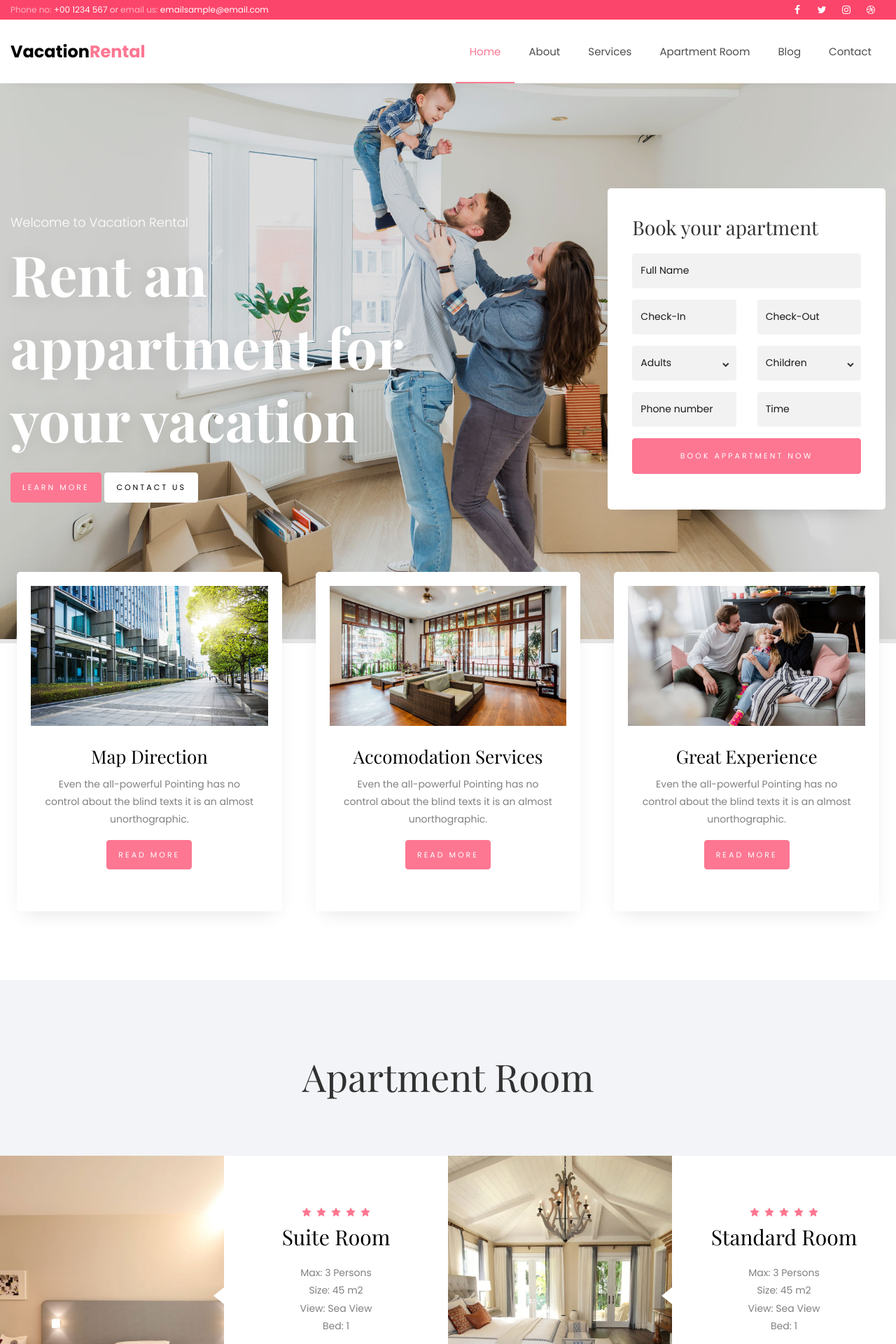
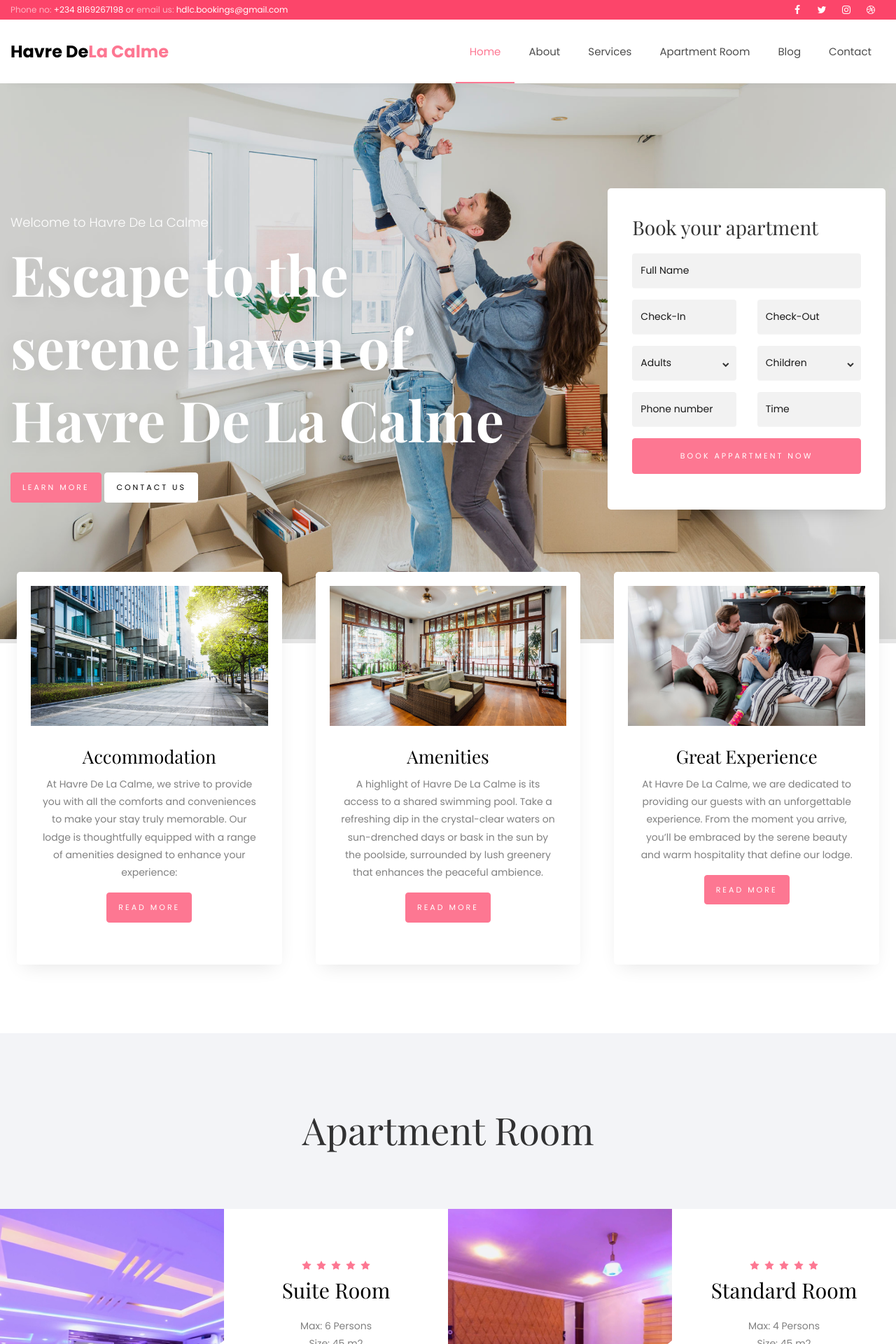
Before and after one commit to AlphaIADA/havre-de-la-calm, a PHP site: page / in a window 1280 px wide. Shown: the top 1920 px of the page at 70% size. Run offline with PHP 8.4, Linux system fonts and the light colour scheme; style sheets or scripts are compiled from the project's sources; some libraries are stand-ins or nearby versions; some web fonts are replaced.

Commit message:
uPDATE bASIC html

```diff
--- a/vacation-rental-master/contact.html
+++ b/vacation-rental-master/contact.html
@@ -1,7 +1,7 @@
 <!DOCTYPE html>
 <html lang="en">
   <head>
-    <title>Vacation Rental - Free Bootstrap 4 Template by Colorlib</title>
+    <title>Havre De La Calme - Free Bootstrap 4 Template by Colorlib</title>
     <meta charset="utf-8">
     <meta name="viewport" content="width=device-width, initial-scale=1, shrink-to-fit=no">
 
@@ -27,7 +27,7 @@
 			<div class="container">
 				<div class="row justify-content-between">
 						<div class="col d-flex align-items-center">
-							<p class="mb-0 phone"><span class="mailus">Phone no:</span> <a href="#">+00 1234 567</a> or <span class="mailus">email us:</span> <a href="#">emailsample@email.com</a></p>
+							<p class="mb-0 phone"><span class="mailus">Phone no:</span> <a href="#">+234 8169267198</a> or <span class="mailus">email us:</span> <a href="#">hdlc.bookings@gmail.com</a></p>
 						</div>
 						<div class="col d-flex justify-content-end">
 							<div class="social-media">
@@ -180,7 +180,7 @@
 			<div class="container">
 				<div class="row">
 					<div class="col-md-6 col-lg-3 mb-md-0 mb-4">
-						<h2 class="footer-heading"><a href="#" class="logo">Vacation Rental</a></h2>
+						<h2 class="footer-heading"><a href="#" class="logo">Havre De La Calme</a></h2>
 						<p>A small river named Duden flows by their place and supplies it with the necessary regelialia.</p>
 						<a href="#">Read more <span class="fa fa-chevron-right" style="font-size: 11px;"></span></a>
 					</div>
--- a/vacation-rental-master/css/flaticon.css
+++ b/vacation-rental-master/css/flaticon.css
@@ -1,6 +1,6 @@
 	/*
   	Flaticon icon font: Flaticon
-  	Creation date: 24/01/2020 06:52
+  	Creation date: 24/01/2024 06:52
   	*/
 
 
--- a/vacation-rental-master/fonts/flaticon/font/_flaticon.scss
+++ b/vacation-rental-master/fonts/flaticon/font/_flaticon.scss
@@ -1,6 +1,6 @@
     /*
     Flaticon icon font: Flaticon
-    Creation date: 16/02/2020 23:13
+    Creation date: 16/02/2024 23:13
     */
 
     @font-face {
--- a/vacation-rental-master/fonts/flaticon/font/flaticon.css
+++ b/vacation-rental-master/fonts/flaticon/font/flaticon.css
@@ -1,6 +1,6 @@
 	/*
   	Flaticon icon font: Flaticon
-  	Creation date: 16/02/2020 23:13
+  	Creation date: 16/02/2024 23:13
   	*/
 
 @font-face {
--- a/vacation-rental-master/fonts/flaticon/font/flaticon.html
+++ b/vacation-rental-master/fonts/flaticon/font/flaticon.html
@@ -1,7 +1,7 @@
 <!DOCTYPE html>
 <!--
   Flaticon icon font: Flaticon
-  Creation date: 16/02/2020 23:13
+  Creation date: 16/02/2024 23:13
 -->
 <html>
 <!DOCTYPE html>
--- a/vacation-rental-master/index.html
+++ b/vacation-rental-master/index.html
@@ -1,7 +1,7 @@
 <!DOCTYPE html>
 <html lang="en">
   <head>
-    <title>Vacation Rental - Free Bootstrap 4 Template by Colorlib</title>
+    <title>Havre De La Calme</title>
     <meta charset="utf-8">
     <meta name="viewport" content="width=device-width, initial-scale=1, shrink-to-fit=no">
 
@@ -27,7 +27,7 @@
 			<div class="container">
 				<div class="row justify-content-between">
 						<div class="col d-flex align-items-center">
-							<p class="mb-0 phone"><span class="mailus">Phone no:</span> <a href="#">+00 1234 567</a> or <span class="mailus">email us:</span> <a href="#">emailsample@email.com</a></p>
+							<p class="mb-0 phone"><span class="mailus">Phone no:</span> <a href="#">+234 8169267198</a> or <span class="mailus">email us:</span> <a href="#">hdlc.bookings@gmail.com</a></p>
 						</div>
 						<div class="col d-flex justify-content-end">
 							<div class="social-media">
@@ -44,7 +44,7 @@
 		</div>
 		<nav class="navbar navbar-expand-lg navbar-dark ftco_navbar bg-dark ftco-navbar-light" id="ftco-navbar">
 	    <div class="container">
-	    	<a class="navbar-brand" href="index.html">Vacation<span>Rental</span></a>
+	    	<a class="navbar-brand" href="index.html">Havre De<span>La Calme</span></a>
 	      <button class="navbar-toggler" type="button" data-toggle="collapse" data-target="#ftco-nav" aria-controls="ftco-nav" aria-expanded="false" aria-label="Toggle navigation">
 	        <span class="fa fa-bars"></span> Menu
 	      </button>
@@ -67,8 +67,8 @@
       <div class="container">
         <div class="row no-gutters slider-text js-fullheight align-items-center justify-content-start" data-scrollax-parent="true">
           <div class="col-md-7 ftco-animate">
-          	<h2 class="subheading">Welcome to Vacation Rental</h2>
-          	<h1 class="mb-4">Rent an appartment for your vacation</h1>
+          	<h2 class="subheading">Welcome to Havre De La Calme</h2>
+          	<h1 class="mb-4">Escape to the serene haven of Havre De La Calme</h1>
             <p><a href="#" class="btn btn-primary">Learn more</a> <a href="#" class="btn btn-white">Contact us</a></p>
           </div>
         </div>
@@ -169,8 +169,9 @@
             <div class="d-block services-wrap text-center">
               <div class="img" style="background-image: url(images/services-1.jpg);"></div>
               <div class="media-body py-4 px-3">
-                <h3 class="heading">Map Direction</h3>
-                <p>Even the all-powerful Pointing has no control about the blind texts it is an almost unorthographic.</p>
+                <h3 class="heading">Accommodation</h3>
+                <p>At Havre De La Calme, we strive to provide you with all the comforts and conveniences to make your stay truly memorable. Our lodge
+					is thoughtfully equipped with a range of amenities designed to enhance your experience:</p>
                 <p><a href="#" class="btn btn-primary">Read more</a></p>
               </div>
             </div>
@@ -179,8 +180,9 @@
             <div class="d-block services-wrap text-center">
               <div class="img" style="background-image: url(images/services-2.jpg);"></div>
               <div class="media-body py-4 px-3">
-                <h3 class="heading">Accomodation Services</h3>
-                <p>Even the all-powerful Pointing has no control about the blind texts it is an almost unorthographic.</p>
+                <h3 class="heading">Amenities</h3>
+                <p>A highlight of Havre De La Calme is its access to a shared swimming pool. Take a refreshing dip in the crystal-clear waters on
+					sun-drenched days or bask in the sun by the poolside, surrounded by lush greenery that enhances the peaceful ambience.</p>
                 <p><a href="#" class="btn btn-primary">Read more</a></p>
               </div>
             </div>
@@ -190,7 +192,8 @@
               <div class="img" style="background-image: url(images/services-3.jpg);"></div>
               <div class="media-body py-4 px-3">
                 <h3 class="heading">Great Experience</h3>
-                <p>Even the all-powerful Pointing has no control about the blind texts it is an almost unorthographic.</p>
+                <p>At Havre De La Calme, we are dedicated to providing our guests with an unforgettable experience.
+					From the moment you arrive, you’ll be embraced by the serene beauty and warm hospitality that define our lodge.</p>
                 <p><a href="#" class="btn btn-primary">Read more</a></p>
               </div>
             </div>
@@ -209,17 +212,17 @@
 				<div class="row no-gutters">
     			<div class="col-lg-6">
     				<div class="room-wrap d-md-flex">
-    					<a href="#" class="img" style="background-image: url(images/room-1.jpg);"></a>
+    					<a href="#" class="img" style="background-image: url(images/Havre\ Suite.jpg);"></a>
     					<div class="half left-arrow d-flex align-items-center">
     						<div class="text p-4 p-xl-5 text-center">
     							<p class="star mb-0"><span class="fa fa-star"></span><span class="fa fa-star"></span><span class="fa fa-star"></span><span class="fa fa-star"></span><span class="fa fa-star"></span></p>
     							<!-- <p class="mb-0"><span class="price mr-1">$120.00</span> <span class="per">per night</span></p> -->
 	    						<h3 class="mb-3"><a href="rooms.html">Suite Room</a></h3>
 	    						<ul class="list-accomodation">
-	    							<li><span>Max:</span> 3 Persons</li>
+	    							<li><span>Max:</span> 6 Persons</li>
 	    							<li><span>Size:</span> 45 m2</li>
-	    							<li><span>View:</span> Sea View</li>
-	    							<li><span>Bed:</span> 1</li>
+	    							<li><span>View:</span>Roof View</li>
+	    							<li><span>Bed:</span> 3</li>
 	    						</ul>
 	    						<p class="pt-1"><a href="room-single.html" class="btn-custom px-3 py-2">View Room Details <span class="icon-long-arrow-right"></span></a></p>
     						</div>
@@ -228,17 +231,17 @@
     			</div>
     			<div class="col-lg-6">
     				<div class="room-wrap d-md-flex">
-    					<a href="#" class="img" style="background-image: url(images/room-2.jpg);"></a>
+    					<a href="#" class="img" style="background-image: url(images/havre\ standard.jpg);"></a>
     					<div class="half left-arrow d-flex align-items-center">
     						<div class="text p-4 p-xl-5 text-center">
     							<p class="star mb-0"><span class="fa fa-star"></span><span class="fa fa-star"></span><span class="fa fa-star"></span><span class="fa fa-star"></span><span class="fa fa-star"></span></p>
     							<!-- <p class="mb-0"><span class="price mr-1">$120.00</span> <span class="per">per night</span></p> -->
 	    						<h3 class="mb-3"><a href="rooms.html">Standard Room</a></h3>
 									<ul class="list-accomodation">
-	    							<li><span>Max:</span> 3 Persons</li>
+	    							<li><span>Max:</span> 4 Persons</li>
 	    							<li><span>Size:</span> 45 m2</li>
-	    							<li><span>View:</span> Sea View</li>
-	    							<li><span>Bed:</span> 1</li>
+	    							<li><span>View:</span> GD View </li>
+	    							<li><span>Bed:</span> 2</li>
 	    						</ul>
 	    						<p class="pt-1"><a href="room-single.html" class="btn-custom px-3 py-2">View Room Details <span class="icon-long-arrow-right"></span></a></p>
     						</div>
@@ -248,17 +251,17 @@
 
     			<div class="col-lg-6">
     				<div class="room-wrap d-md-flex">
-    					<a href="#" class="img order-md-last" style="background-image: url(images/room-3.jpg);"></a>
+    					<a href="#" class="img order-md-last" style="background-image: url(images/havre\ family.jpg);"></a>
     					<div class="half right-arrow d-flex align-items-center">
     						<div class="text p-4 p-xl-5 text-center">
     							<p class="star mb-0"><span class="fa fa-star"></span><span class="fa fa-star"></span><span class="fa fa-star"></span><span class="fa fa-star"></span><span class="fa fa-star"></span></p>
     							<!-- <p class="mb-0"><span class="price mr-1">$120.00</span> <span class="per">per night</span></p> -->
 	    						<h3 class="mb-3"><a href="rooms.html">Family Room</a></h3>
 									<ul class="list-accomodation">
-	    							<li><span>Max:</span> 3 Persons</li>
+	    							<li><span>Max:</span> 4 Persons</li>
 	    							<li><span>Size:</span> 45 m2</li>
 	    							<li><span>View:</span> Sea View</li>
-	    							<li><span>Bed:</span> 1</li>
+	    							<li><span>Bed:</span> 2</li>
 	    						</ul>
 	    						<p class="pt-1"><a href="room-single.html" class="btn-custom px-3 py-2">View Room Details <span class="icon-long-arrow-right"></span></a></p>
     						</div>
@@ -267,16 +270,16 @@
     			</div>
     			<div class="col-lg-6">
     				<div class="room-wrap d-md-flex">
-    					<a href="#" class="img order-md-last" style="background-image: url(images/room-4.jpg);"></a>
+    					<a href="#" class="img order-md-last" style="background-image: url(images/havre\ deluxe.jpg);"></a>
     					<div class="half right-arrow d-flex align-items-center">
     						<div class="text p-4 p-xl-5 text-center">
     							<p class="star mb-0"><span class="fa fa-star"></span><span class="fa fa-star"></span><span class="fa fa-star"></span><span class="fa fa-star"></span><span class="fa fa-star"></span></p>
     							<!-- <p class="mb-0"><span class="price mr-1">$120.00</span> <span class="per">per night</span></p> -->
 	    						<h3 class="mb-3"><a href="rooms.html">Deluxe Room</a></h3>
 									<ul class="list-accomodation">
-	    							<li><span>Max:</span> 3 Persons</li>
+	    							<li><span>Max:</span> 2 Persons</li>
 	    							<li><span>Size:</span> 45 m2</li>
-	    							<li><span>View:</span> Sea View</li>
+	    							<li><span>View:</span> Point</li>
 	    							<li><span>Bed:</span> 1</li>
 	    						</ul>
 	    						<p class="pt-1"><a href="room-single.html" class="btn-custom px-3 py-2">View Room Details <span class="icon-long-arrow-right"></span></a></p>
@@ -381,7 +384,7 @@
 					<div class="col-md-6 wrap-about">
 						<div class="img img-2 mb-4" style="background-image: url(images/about.jpg);">
 						</div>
-						<h2>The most recommended vacation rental</h2>
+						<h2>The most recommended Havre De La Calme</h2>
 						<p>A small river named Duden flows by their place and supplies it with the necessary regelialia. It is a paradisematic country, in which roasted parts of sentences fly into your mouth. Even the all-powerful Pointing has no control about the blind texts it is an almost unorthographic life One day however a small line of blind text by the name of Lorem Ipsum decided to leave for the far World of Grammar.</p>
 					</div>
 					<div class="col-md-6 wrap-about ftco-animate">
@@ -408,7 +411,7 @@
 		              </div>
 		              <div class="media-body pl-3">
 		                <h3 class="heading">Hot Showers</h3>
-		                <p>A small river named Duden flows by their place and supplies it with the necessary</p>
+		                <p>Our modern bathroom features a powerful hot shower, ensuring you can unwind and refresh after a day of exploring</p>
 		              </div>
 		            </div>
 		            <div class="services-2 col-lg-6 d-flex w-100">
@@ -417,7 +420,7 @@
 		              </div>
 		              <div class="media-body pl-3">
 		                <h3 class="heading">Laundry</h3>
-		                <p>A small river named Duden flows by their place and supplies it with the necessary</p>
+		                <p>On-site laundry facilities are available for your convenience, allowing you to keep your clothes fresh and clean during your stay.</p>
 		              </div>
 		            </div>
 		            <div class="services-2 col-lg-6 d-flex w-100">
@@ -426,7 +429,7 @@
 		              </div>
 		              <div class="media-body pl-3">
 		                <h3 class="heading">Air Conditioning</h3>
-		                <p>A small river named Duden flows by their place and supplies it with the necessary</p>
+		                <p> Stay comfortable no matter the weather with our efficient air conditioning system, providing a cool retreat during warmer days.</p>
 		              </div>
 		            </div>
 		            <div class="services-2 col-lg-6 d-flex w-100">
@@ -435,7 +438,7 @@
 		              </div>
 		              <div class="media-body pl-3">
 		                <h3 class="heading">Free Wifi</h3>
-		                <p>A small river named Duden flows by their place and supplies it with the necessary</p>
+		                <p>Stay connected with our complimentary high-speed Wi-Fi, ideal for streaming, browsing, or catching up on work.</p>
 		              </div>
 		            </div>
 		            <div class="services-2 col-lg-6 d-flex w-100">
@@ -444,7 +447,7 @@
 		              </div>
 		              <div class="media-body pl-3">
 		                <h3 class="heading">Kitchen</h3>
-		                <p>A small river named Duden flows by their place and supplies it with the necessary</p>
+		                <p>The fully equipped kitchenette includes all the essentials you need to prepare your favorite meals, from a stovetop to a microwave and refrigerator.</p>
 		              </div>
 		            </div>
 		            <div class="services-2 col-lg-6 d-flex w-100">
@@ -453,7 +456,7 @@
 		              </div>
 		              <div class="media-body pl-3">
 		                <h3 class="heading">Ironing</h3>
-		                <p>A small river named Duden flows by their place and supplies it with the necessary</p>
+		                <p>An iron and ironing board are provided, so you can keep your clothes looking sharp and wrinkle-free.</p>
 		              </div>
 		            </div>
 		            <div class="services-2 col-lg-6 d-flex w-100">
@@ -461,8 +464,8 @@
 		            		<span class="flaticon-first"></span>
 		              </div>
 		              <div class="media-body pl-3">
-		                <h3 class="heading">Lovkers</h3>
-		                <p>A small river named Duden flows by their place and supplies it with the necessary</p>
+		                <h3 class="heading">Lockers</h3>
+		                <p>Secure your belongings with our convenient lockers, giving you peace of mind during your stay.</p>
 		              </div>
 		            </div>
 		          </div>
@@ -499,13 +502,14 @@
               <a href="blog-single.html" class="block-20 rounded" style="background-image: url('images/image_1.jpg');">
               </a>
               <div class="text p-4 text-center">
-                <h3 class="heading"><a href="#">Work Hard, Party Hard in a Luxury Chalet in the Alps</a></h3>
+                <h3 class="heading"><a href="#">Work Hard, Party Hard</a></h3>
                 <div class="meta mb-2">
-                  <div><a href="#">January 30, 2020</a></div>
+                  <div><a href="#">January 30, 2024</a></div>
                   <div><a href="#">Admin</a></div>
                   <div><a href="#" class="meta-chat"><span class="fa fa-comment"></span> 3</a></div>
                 </div>
-                <p>Far far away, behind the word mountains, far from the countries Vokalia and Consonantia</p>
+                <p>At Havre De La Calme, we believe in the perfect balance between productivity and relaxation. Our lodge is designed to cater to both your professional needs and your
+					desire for leisure, ensuring you can work hard and party hard during your stay.</p>
               </div>
             </div>
           </div>
@@ -516,7 +520,7 @@
               <div class="text p-4 text-center">
                 <h3 class="heading"><a href="#">Work Hard, Party Hard in a Luxury Chalet in the Alps</a></h3>
                 <div class="meta mb-2">
-                  <div><a href="#">January 30, 2020</a></div>
+                  <div><a href="#">January 30, 2024</a></div>
                   <div><a href="#">Admin</a></div>
                   <div><a href="#" class="meta-chat"><span class="fa fa-comment"></span> 3</a></div>
                 </div>
@@ -531,7 +535,7 @@
               <div class="text p-4 text-center">
                 <h3 class="heading"><a href="#">Work Hard, Party Hard in a Luxury Chalet in the Alps</a></h3>
                 <div class="meta mb-2">
-                  <div><a href="#">January 30, 2020</a></div>
+                  <div><a href="#">January 30, 2024</a></div>
                   <div><a href="#">Admin</a></div>
                   <div><a href="#" class="meta-chat"><span class="fa fa-comment"></span> 3</a></div>
                 </div>
@@ -547,7 +551,7 @@
 			<div class="container">
 				<div class="row">
 					<div class="col-md-6 col-lg-3 mb-md-0 mb-4">
-						<h2 class="footer-heading"><a href="#" class="logo">Vacation Rental</a></h2>
+						<h2 class="footer-heading"><a href="#" class="logo">Havre De La Calme</a></h2>
 						<p>A small river named Duden flows by their place and supplies it with the necessary regelialia.</p>
 						<a href="#">Read more <span class="fa fa-chevron-right" style="font-size: 11px;"></span></a>
 					</div>
--- a/vacation-rental-master/rooms.html
+++ b/vacation-rental-master/rooms.html
@@ -1,7 +1,7 @@
 <!DOCTYPE html>
 <html lang="en">
   <head>
-    <title>Vacation Rental - Free Bootstrap 4 Template by Colorlib</title>
+    <title>Havre De La Calme - Free Bootstrap 4 Template by Colorlib</title>
     <meta charset="utf-8">
     <meta name="viewport" content="width=device-width, initial-scale=1, shrink-to-fit=no">
 
@@ -27,7 +27,7 @@
 			<div class="container">
 				<div class="row justify-content-between">
 						<div class="col d-flex align-items-center">
-							<p class="mb-0 phone"><span class="mailus">Phone no:</span> <a href="#">+00 1234 567</a> or <span class="mailus">email us:</span> <a href="#">emailsample@email.com</a></p>
+							<p class="mb-0 phone"><span class="mailus">Phone no:</span> <a href="#">+234 8169267198</a> or <span class="mailus">email us:</span> <a href="#">hdlc.bookings@gmail.com</a></p>
 						</div>
 						<div class="col d-flex justify-content-end">
 							<div class="social-media">
@@ -199,7 +199,7 @@
 			<div class="container">
 				<div class="row">
 					<div class="col-md-6 col-lg-3 mb-md-0 mb-4">
-						<h2 class="footer-heading"><a href="#" class="logo">Vacation Rental</a></h2>
+						<h2 class="footer-heading"><a href="#" class="logo">Havre De La Calme</a></h2>
 						<p>A small river named Duden flows by their place and supplies it with the necessary regelialia.</p>
 						<a href="#">Read more <span class="fa fa-chevron-right" style="font-size: 11px;"></span></a>
 					</div>
--- a/vacation-rental-master/services.html
+++ b/vacation-rental-master/services.html
@@ -1,7 +1,7 @@
 <!DOCTYPE html>
 <html lang="en">
   <head>
-    <title>Vacation Rental - Free Bootstrap 4 Template by Colorlib</title>
+    <title>Havre De La Calme - Free Bootstrap 4 Template by Colorlib</title>
     <meta charset="utf-8">
     <meta name="viewport" content="width=device-width, initial-scale=1, shrink-to-fit=no">
 
@@ -27,7 +27,7 @@
 			<div class="container">
 				<div class="row justify-content-between">
 						<div class="col d-flex align-items-center">
-							<p class="mb-0 phone"><span class="mailus">Phone no:</span> <a href="#">+00 1234 567</a> or <span class="mailus">email us:</span> <a href="#">emailsample@email.com</a></p>
+							<p class="mb-0 phone"><span class="mailus">Phone no:</span> <a href="#">+234 8169267198</a> or <span class="mailus">email us:</span> <a href="#">hdlc.bookings@gmail.com</a></p>
 						</div>
 						<div class="col d-flex justify-content-end">
 							<div class="social-media">
@@ -199,7 +199,7 @@
 			<div class="container">
 				<div class="row">
 					<div class="col-md-6 col-lg-3 mb-md-0 mb-4">
-						<h2 class="footer-heading"><a href="#" class="logo">Vacation Rental</a></h2>
+						<h2 class="footer-heading"><a href="#" class="logo">Havre De La Calme</a></h2>
 						<p>A small river named Duden flows by their place and supplies it with the necessary regelialia.</p>
 						<a href="#">Read more <span class="fa fa-chevron-right" style="font-size: 11px;"></span></a>
 					</div>
```
Also changed, not shown: vacation-rental-master/about.html (+4 -4 lines), vacation-rental-master/blog-single.html (+9 -9 lines), vacation-rental-master/blog.html (+9 -9 lines), vacation-rental-master/images/Havre Suite.jpg (added), vacation-rental-master/images/havre deluxe.jpg (added), vacation-rental-master/images/havre family.jpg (added), vacation-rental-master/images/havre standard.jpg (added), 1 other file.
